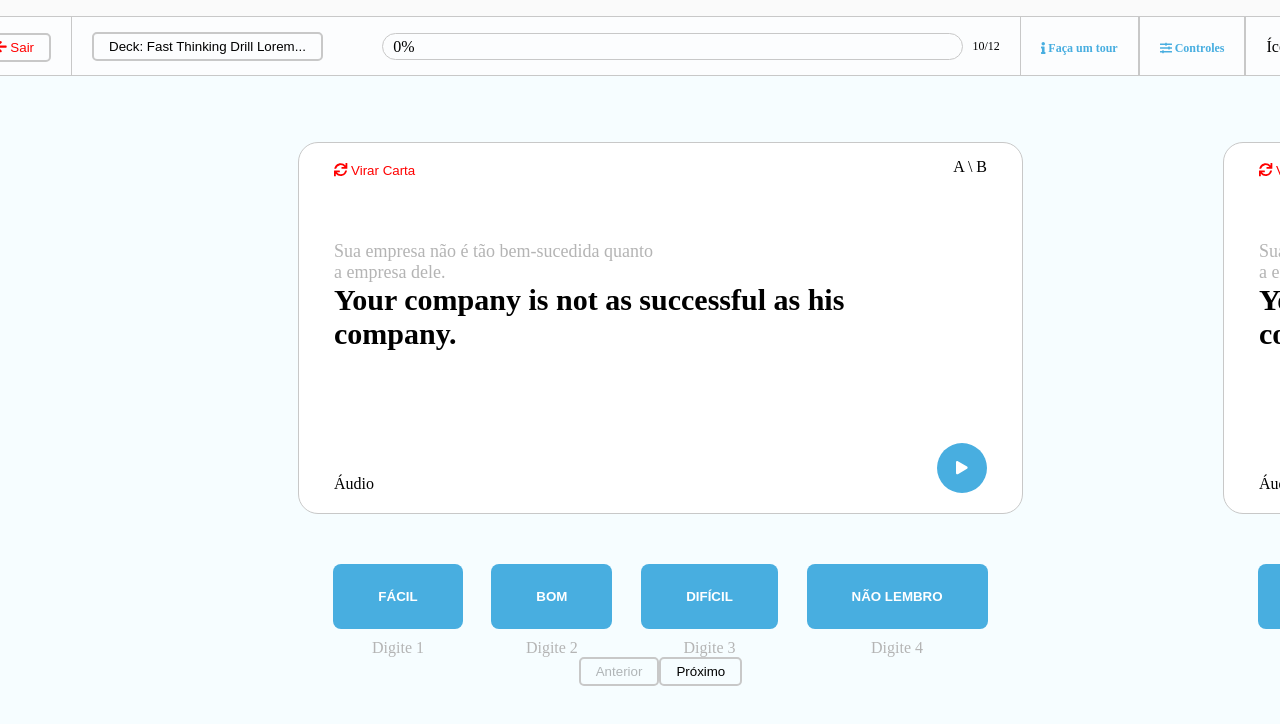
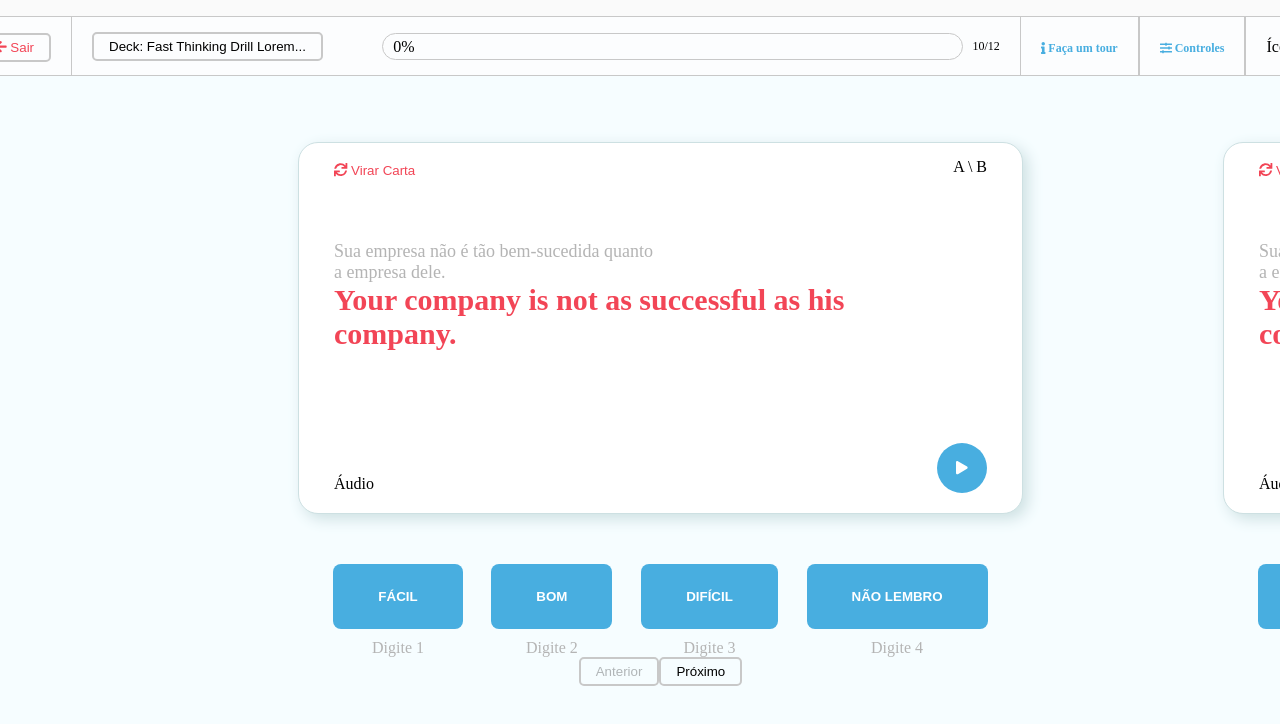
Before and after one commit to raphaelalvarenga/fluency-academy-flashcards, a React (Create React App) app: page / in a window 1280 px wide. Shown: the top 724 px of the page. Built offline with nearby package versions, Linux system fonts and the light colour scheme.

Commit message:
[Red tone, Box shadow, map] The red tone of the danger style has been changed from red to a specific rgb, the cards now have a box shadow and the map function, used to print every card was missing the key attribute so it's been added.

```diff
--- a/src/styled-components.js
+++ b/src/styled-components.js
@@ -60,7 +60,7 @@ export const Button = styled.button`
 
     ${
         props => props.color === "danger" && css`
-            color: red;
+            color: rgb(242,69,86);
         `
     }
 
@@ -131,7 +131,7 @@ export const CardSection = styled.div`
     margin-right: 200px;
     ${
         props => props.marginLeft && css`
-            margin-left: ${props.marginLeft}
+            margin-left: ${props.marginLeft};
         `
     }
 `
@@ -141,12 +141,12 @@ export const Card = styled.div`
     min-width: 683px;
     min-height: 340px;
     text-align: center;
-
     padding: 15px 20px;
     border-width: 1px;
     background-color: rgb(255, 255, 255);
-    border-color: rgb(200, 200, 200);
+    border-color: rgb(205,224,226);
     border-radius: 20px;
+    box-shadow: 5px 5px 15px rgb(205,224,226);
 `
 
 
@@ -175,6 +175,7 @@ export const CardQuestion = styled.div`
     height: 150px;
     font-weight: bold;
     width: 90%;
+    color: rgb(242,69,86);
 `
 
 export const CardAudio = styled.div`
--- a/src/views/Flashcards.js
+++ b/src/views/Flashcards.js
@@ -1,10 +1,9 @@
 import React, { useState } from "react";
 import {
-    Container, Content, Header, HeaderItems, HeaderProgress, Button,
-    ProgressBarOutside, ProgressBarInside, DivFlex, StyledLink, CardsSection,
-    Card, CardHeader, CardContent, CardAnswer, CardQuestion, CardAudio,
-    PlayButton, DifficultButtons, DifficultButton, CardSection,
-    DifficultButtonLabel
+    Content, Header, HeaderItems, HeaderProgress, Button, ProgressBarOutside,
+    ProgressBarInside, DivFlex, StyledLink, CardsSection, Card, CardHeader,
+    CardContent, CardAnswer, CardQuestion, CardAudio, PlayButton, DifficultButtons,
+    DifficultButton, CardSection, DifficultButtonLabel
 } from "../styled-components";
 import { FontAwesomeIcon } from "@fortawesome/react-fontawesome";
 import { faArrowLeft, faInfo, faSlidersH, faSync, faPlay } from "@fortawesome/free-solid-svg-icons";
@@ -55,7 +54,7 @@ const Flashcards = () => {
             <CardsSection>
                 {
                     cards.map((card, index) => (
-                        <CardSection marginLeft = {index === 0 ? `${cardMargin}px` : 0}>
+                        <CardSection marginLeft = {index === 0 ? `${cardMargin}px` : 0} key = {index}>
                             <Card>
                                 <CardHeader>
                                     <div>
```
